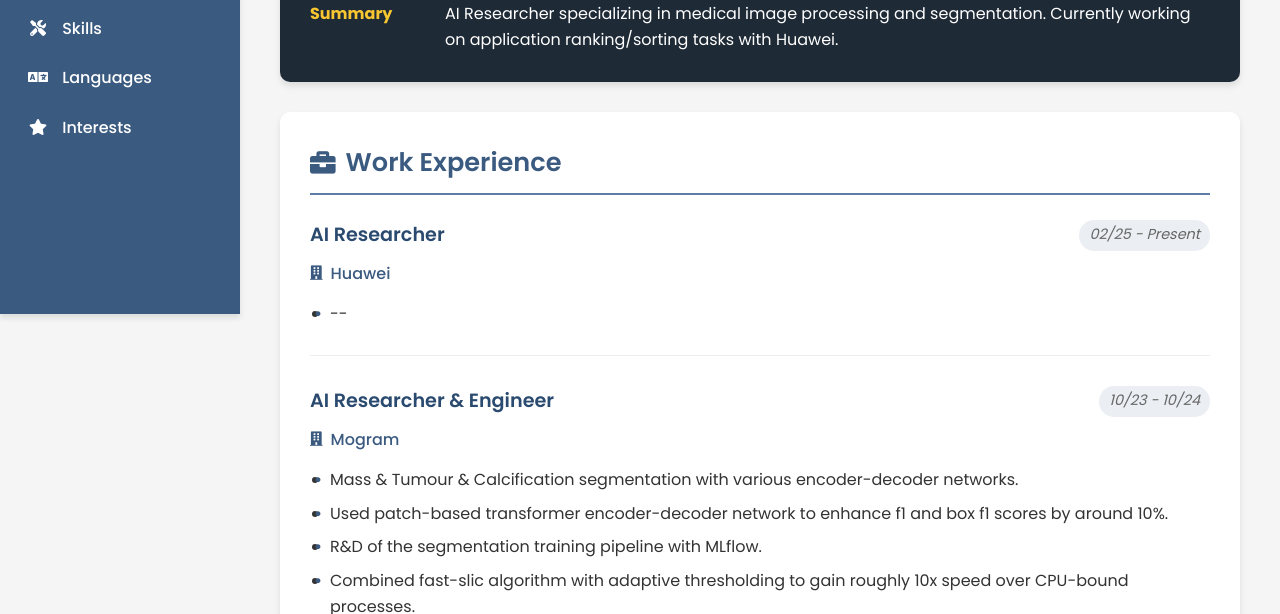
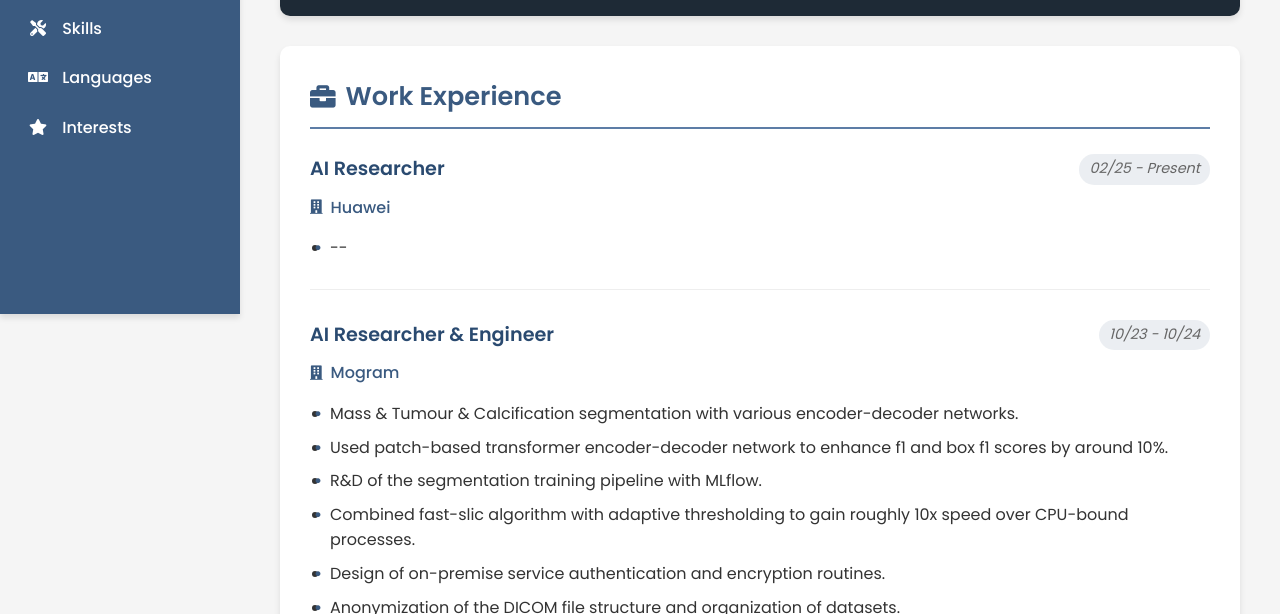
Before and after one commit to denizberkin/resume, a plain HTML site: page index.html in a window 1280 px wide. Shown: the part 486-1100 px from the top of the page. Drawn offline with Linux system fonts and the light colour scheme.

Commit message:
Deploying to gh-pages from @ denizberkin/resume@b924ff9ebe2985a0e05ee47bbb7c2469f9fef177 🚀

```diff
--- a/index.html
+++ b/index.html
@@ -556,9 +556,6 @@
                             <i class="fab fa-github"></i> GitHub
                         </a>
                     </div>
-
-                    <div class="basics-label">Summary</div>
-                    <div>AI Researcher specializing in medical image processing and segmentation. Currently working on application ranking/sorting tasks with Huawei. </div>
                 </div>
             </section>
 
```
Also changed, not shown: last_updated.txt, 1 other file.
